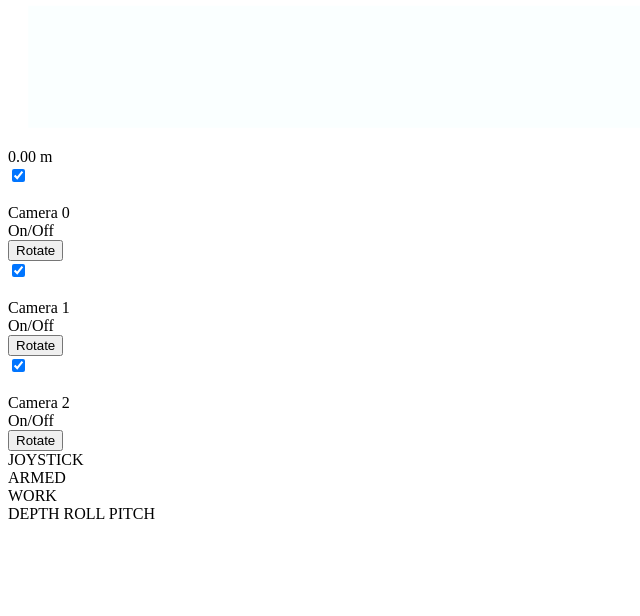
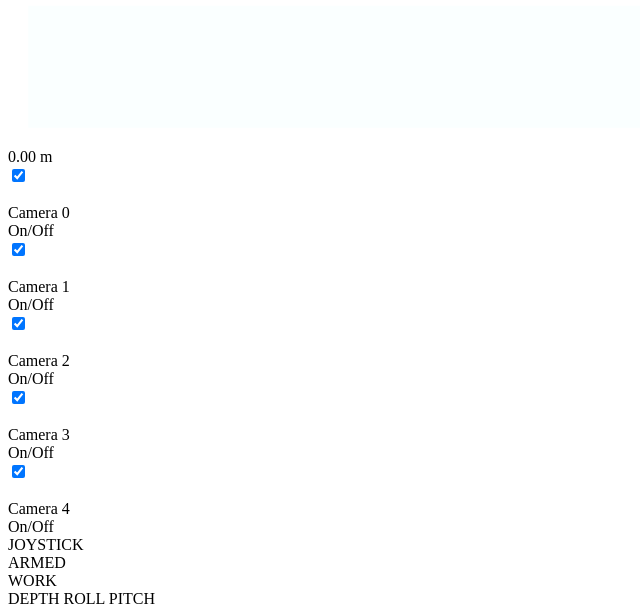
Before and after one commit to PoliTOcean/NEXUS, a Flask app: page /ROV in a window 1280 px wide; the page is wider, and only the part inside the window is pictured. Shown: the part 1914-2530 px from the top of that part, without its empty margins (0-640 px from the left). Before the commit the page ends 2433 px from the top of that part, so only its background shows below. Run offline with Flask 3, Linux system fonts and the light colour scheme; parts of the project's set-up code (start-up, migrations or seed data) failed here and were passed over.

Commit message:
camera alignment

```diff
--- a/static/CSS/GUI.css
+++ b/static/CSS/GUI.css
@@ -57,9 +57,6 @@ html, body {
     background-color: #101214;
 }
 
-video {
-    width: 400px;
-}
 
 .toolbar {
     display: flex;
--- a/template/ROV.html
+++ b/template/ROV.html
@@ -72,19 +72,22 @@
 
            </div>
 
+                                   <!--! 400x225 -->
+
 
            <div class="container no-background">
-            <div class="row" style="gap: 10px;">
-                <div class="but camera_button">
+            <div class="column">
+
+                <div class="row top">
+
+                    <div class="but camera_button">
                     <label class="column">
                     <input type="checkbox" checked="checked" onchange="onoff('camera_0')">
-                    <span  >
+                    <span>
                         <div style="margin-top: 19px; cursor: pointer;">
                             Camera 0<br>On/Off
-
                         </div>
                     </span>
-                    <button  type="button"> Rotate </button>
 
                 </label>
                 </div>
@@ -97,7 +100,6 @@
 
                             </div>
                         </span>
-                    <button type="button"> Rotate </button>
 
                 </label>
                 </div>
@@ -110,9 +112,34 @@
 
                             </div>
                         </span>
-                    <button  type="button"> Rotate </button>
 
                 </label>
+                </div>
+                </div>
+                <div class="row bottom">
+
+                    <div class="but camera_button">
+                    <label class="column">
+                    <input type="checkbox" checked="checked" onchange="onoff('camera_3')">
+                    <span>
+                        <div style="margin-top: 19px; cursor: pointer;">
+                            Camera 3<br>On/Off
+                        </div>
+                    </span>
+
+                </label>
+                </div>
+                 <div class="but camera_button">
+                    <label class="column">
+                    <input type="checkbox" checked="checked" onchange="onoff('camera_4')">
+                    <span>
+                        <div style="margin-top: 19px; cursor: pointer;">
+                            Camera 4<br>On/Off
+                        </div>
+                    </span>
+
+                </label>
+                </div>
                 </div>
             </div>
            </div>
@@ -137,7 +164,7 @@
                     </span>
                     </label>
                 </div>
-                <div class="status-div">
+                 <div class="status-div">
                     <label id="WORK" class="status STATUSES">
                     <span  >
                         WORK
```
Also changed, not shown: static/CSS/ROV.css (+24 -3 lines).
